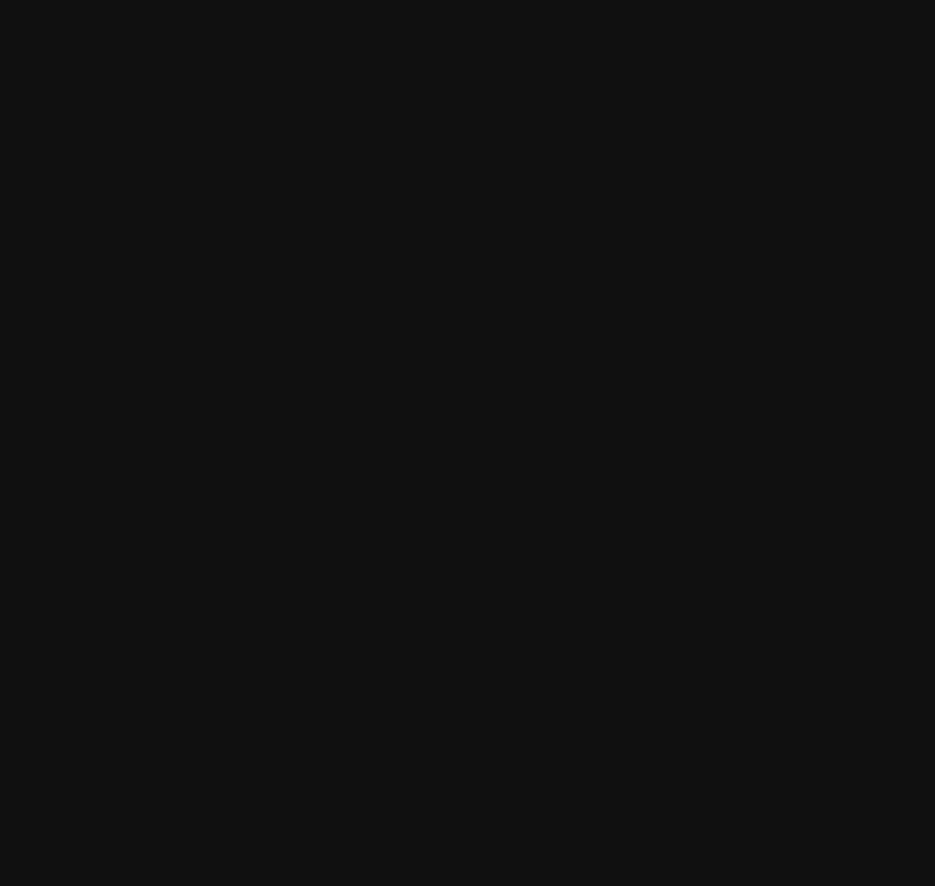
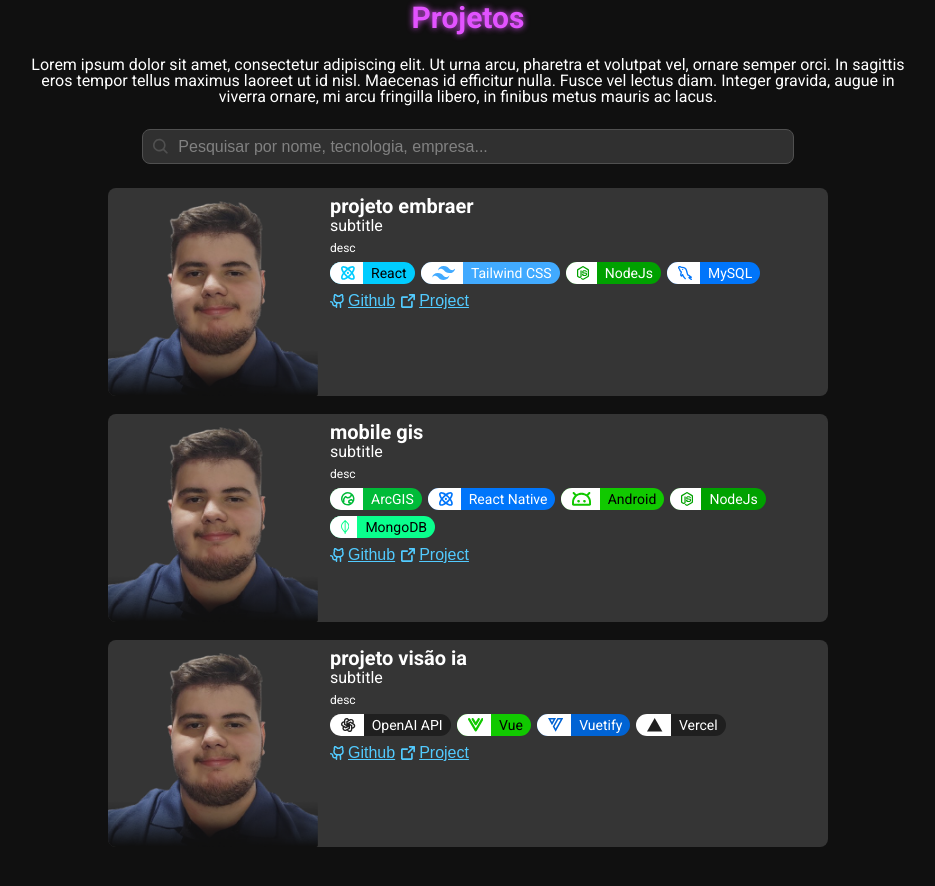
Before and after one commit to RodrigoDGoulart/portfolio, a React (Vite) app: page / in a window 1280 px wide. Shown: the part 1520-2406 px from the top of the page, without its empty margins (172-1107 px from the left). Before the commit the page ends 1475 px from the top, so only its background shows below. Built offline with nearby package versions, Linux system fonts and the light colour scheme.

Commit message:
feat: add projects section

```diff
--- a/src/App.tsx
+++ b/src/App.tsx
@@ -1,6 +1,7 @@
 import Banner from "./components/Sections/Banner";
 import Header from "./components/Header";
 import AboutMe from "./components/Sections/AboutMe";
+import Projects from "./components/Sections/Projects";
 
 function App() {
   return (
@@ -8,6 +9,7 @@ function App() {
       <Header />
       <Banner />
       <AboutMe />
+      <Projects />
     </>
   );
 }
--- a/src/assets/texts.json
+++ b/src/assets/texts.json
@@ -139,5 +139,75 @@
         "ollama"
       ]
     }
+  ],
+  "projects_desc": "Lorem ipsum dolor sit amet, consectetur adipiscing elit. Ut urna arcu, pharetra et volutpat vel, ornare semper orci. In sagittis eros tempor tellus maximus laoreet ut id nisl. Maecenas id efficitur nulla. Fusce vel lectus diam. Integer gravida, augue in viverra ornare, mi arcu fringilla libero, in finibus metus mauris ac lacus.",
+  "projects": [
+    {
+      "image": "images/project_imgs/sample-img.png",
+      "title": "projeto embraer",
+      "subtitle": "subtitle",
+      "badges": [
+        "react",
+        "tailwind-css",
+        "node",
+        "mysql"
+      ],
+      "desc": "desc",
+      "links": [
+        {
+          "name": "Github",
+          "url": "https://github.com/RodrigoDGoulart"
+        },
+        {
+          "name": "Project",
+          "url": "https://linkedin.com/RodrigoDGoulart"
+        }
+      ]
+    },
+    {
+      "image": "images/project_imgs/sample-img.png",
+      "title": "mobile gis",
+      "subtitle": "subtitle",
+      "badges": [
+        "arcgis",
+        "react-native",
+        "android",
+        "node",
+        "mongodb"
+      ],
+      "desc": "desc",
+      "links": [
+        {
+          "name": "Github",
+          "url": "https://github.com/RodrigoDGoulart"
+        },
+        {
+          "name": "Project",
+          "url": "https://linkedin.com/RodrigoDGoulart"
+        }
+      ]
+    },
+    {
+      "image": "images/project_imgs/sample-img.png",
+      "title": "projeto visão ia",
+      "subtitle": "subtitle",
+      "badges": [
+        "open-ai",
+        "vue",
+        "vuetify",
+        "vercel"
+      ],
+      "desc": "desc",
+      "links": [
+        {
+          "name": "Github",
+          "url": "https://github.com/RodrigoDGoulart"
+        },
+        {
+          "name": "Project",
+          "url": "https://linkedin.com/RodrigoDGoulart"
+        }
+      ]
+    }
   ]
 }
--- a/src/components/Card/Card.module.scss
+++ b/src/components/Card/Card.module.scss
@@ -3,6 +3,7 @@
   border-radius: 8px;
   overflow: hidden;
   display: flex;
+  width: 100%;
 
   img {
     object-fit: cover;
--- a/src/components/Card/index.tsx
+++ b/src/components/Card/index.tsx
@@ -37,7 +37,7 @@ export default function Card({ content }: Props) {
   return (
     <div className={styles.card}>
       <img
-        src={content.image_url}
+        src={content.image_url || imgFallback}
         alt={content.title}
         onError={(e) => {
           e.currentTarget.onerror = null;
--- a/src/components/Input/Input.module.scss
+++ b/src/components/Input/Input.module.scss
@@ -10,7 +10,7 @@
   transition: border-color 0.2s ease;
 
   &:focus-within {
-     border-color: $white;
+     border-color: $cyan;
   }
 }
 
@@ -19,6 +19,7 @@
   border: none;
   color: $white;
   font-size: 16px;
+  width: 100%;
 
   &::placeholder {
     color: $dark-gray-600;
--- /dev/null
+++ b/src/components/Sections/Projects/Projects.module.scss
@@ -0,0 +1,30 @@
+.container {
+  display: flex;
+  flex-direction: column;
+  align-items: center;
+  gap: 24px;
+  width: 80%;
+  max-width: 900px;
+  margin: 48px auto;
+
+  .desc {
+    text-align: center;
+  }
+
+  .search_input {
+    width: 70%;
+  }
+
+  .title {
+    color: $pink;
+    text-shadow: 0 0 6px $pink;
+    font-size: 30px;
+  }
+
+  .projects_container {
+    display: flex;
+    flex-direction: column;
+    gap: 18px;
+    width: 80%;
+  }
+}
--- /dev/null
+++ b/src/components/Sections/Projects/index.tsx
@@ -0,0 +1,94 @@
+import { useMemo, useState } from "react";
+import Input from "../../Input";
+import Title from "../../Title";
+
+import styles from "./Projects.module.scss";
+
+import searchIcon from "../../../assets/icons/search.svg?react";
+import githubIcon from "../../../assets/icons/github.svg?react";
+import openLinkIcon from "../../../assets/icons/openlink.svg?react";
+import texts from "../../../assets/texts.json";
+
+import Card from "../../Card";
+
+import { getBadgeData } from "../../../constants/badges.constants";
+import { BadgeType, Project as ProjectType } from "../../../@types";
+
+function normalize(str: string) {
+  return str
+    .toLowerCase()
+    .normalize("NFD")
+    .replace(/[\u0300-\u036f]/g, "") // remove acentos
+    .trim();
+}
+
+export default function Projects() {
+  const [search, setSearch] = useState("");
+
+  // 1) lista base (mapeada do JSON) - não depende de search
+  const allItems = useMemo<ProjectType[]>(() => {
+    return texts.projects.map((project) => ({
+      title: project.title,
+      subtitle: project.subtitle,
+      image_url: project.image,
+      desc: project.desc,
+      badges: project.badges.map((badge) => getBadgeData(badge)),
+      links: project.links.map((link) => {
+        const isGithub = link.url.startsWith("https://github.com");
+        return {
+          icon: isGithub ? githubIcon : openLinkIcon,
+          label: link.name,
+          url: link.url,
+        };
+      }),
+    }));
+  }, []);
+
+  // 2) filtra conforme search
+  const filteredItems = useMemo(() => {
+    const q = normalize(search);
+    if (!q) return allItems;
+
+    return allItems.filter((p) => {
+      const title = normalize(p.title ?? "");
+      const subtitle = normalize(p.subtitle ?? "");
+      const desc = normalize(p.desc ?? "");
+
+      const badgesText = (p.badges ?? [])
+        .map((b: BadgeType) => normalize(b?.label ?? ""))
+        .join(" ");
+
+      // pesquisa simples: contém em qualquer campo
+      return (
+        title.includes(q) ||
+        subtitle.includes(q) ||
+        desc.includes(q) ||
+        badgesText.includes(q)
+      );
+    });
+  }, [search, allItems]);
+
+  return (
+    <div id="projects" className={styles.container}>
+      <Title className={styles.title} hightlight>
+        Projetos
+      </Title>
+
+      <div className={styles.desc}>{texts.projects_desc}</div>
+
+      <Input
+        icon={searchIcon}
+        value={search}
+        onChange={(e) => setSearch(e.target.value)}
+        className={styles.search_input}
+        placeholder="Pesquisar por nome, tecnologia, empresa..."
+      />
+
+      <div className={styles.projects_container}>
+        {filteredItems.map((project, index) => (
+          <Card key={index} content={project} />
+        ))}
+      </div>
+    </div>
+  );
+}
--- a/src/constants/badges.constants.ts
+++ b/src/constants/badges.constants.ts
@@ -141,7 +141,7 @@ export const JavaBadge: BadgeType = {
 
 export const NextBadge: BadgeType = {
   color: {
-    primary: "#4d4d4dff",
+    primary: "#1f1f1fff",
     secondary: "white",
   },
   icon: nextIcon,
@@ -204,7 +204,7 @@ export const NodeBadge: BadgeType = {
 
 export const FlaskBadge: BadgeType = {
   color: {
-    primary: "#4d4d4dff",
+    primary: "#1f1f1fff",
     secondary: "white",
   },
   icon: flaskIcon,
@@ -249,7 +249,7 @@ export const GitBadge: BadgeType = {
 
 export const GitHubBadge: BadgeType = {
   color: {
-    primary: "#4d4d4dff",
+    primary: "#1f1f1fff",
     secondary: "white",
   },
   icon: githubIcon,
@@ -267,7 +267,7 @@ export const JiraBadge: BadgeType = {
 
 export const VercelBadge: BadgeType = {
   color: {
-    primary: "#4d4d4dff",
+    primary: "#1f1f1fff",
     secondary: "white",
   },
   icon: vercelIcon,
@@ -276,7 +276,7 @@ export const VercelBadge: BadgeType = {
 
 export const RendererBadge: BadgeType = {
   color: {
-    primary: "#4d4d4dff",
+    primary: "#1f1f1fff",
     secondary: "white",
   },
   icon: rendererIcon,
@@ -285,7 +285,7 @@ export const RendererBadge: BadgeType = {
 
 export const FigmaBadge: BadgeType = {
   color: {
-    primary: "#4d4d4dff",
+    primary: "#1f1f1fff",
     secondary: "white",
   },
   icon: figmaIcon,
@@ -294,7 +294,7 @@ export const FigmaBadge: BadgeType = {
 
 export const OpenAiBadge: BadgeType = {
   color: {
-    primary: "#363636ff",
+    primary: "#1f1f1fff",
     secondary: "white",
   },
   icon: openaiIcon,
@@ -303,7 +303,7 @@ export const OpenAiBadge: BadgeType = {
 
 export const OllamaBadge: BadgeType = {
   color: {
-    primary: "#363636ff",
+    primary: "#1f1f1fff",
     secondary: "white",
   },
   icon: ollamaIcon,
```
Also changed, not shown: public/images/project_imgs/sample-img.png (added), src/assets/icons/openlink.svg (added).
